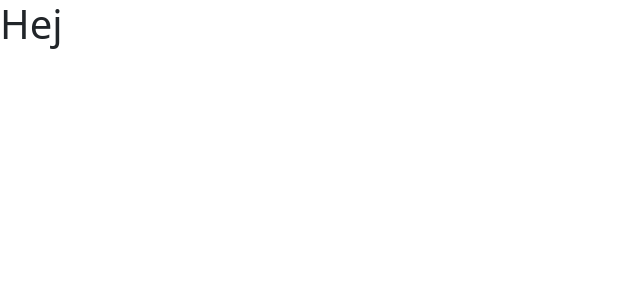
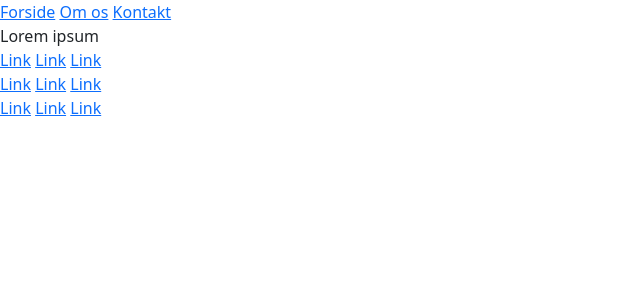
Before and after one commit to Mari400m/EspressoHouse22, a PHP site: page / in a window 1280 px wide. Before the commit the part shown is almost empty. Shown: the top 300 px of the page, without its empty margins (0-640 px from the left). Run offline with PHP 8.4, Linux system fonts and the light colour scheme; style sheets or scripts are compiled from the project's sources; some libraries are stand-ins or nearby versions.

Commit message:
Test for at det virkede

```diff
--- a/index.php
+++ b/index.php
@@ -17,10 +17,32 @@
 
 <body>
 
-<div>
-    <h1>Hej</h1>
+<div class="navigation">
+    <a href="#">Forside</a>
+    <a href="#">Om os</a>
+    <a href="#">Kontakt</a>
 </div>
+    <div>Lorem ipsum</div>
+<div class="main">
 
+    <div class="footer">
+        <div>
+            <a href="#">Link</a>
+            <a href="#">Link</a>
+            <a href="#">Link</a>
+        </div>
+        <div>
+            <a href="#">Link</a>
+            <a href="#">Link</a>
+            <a href="#">Link</a>
+        </div>
+        <div>
+            <a href="#">Link</a>
+            <a href="#">Link</a>
+            <a href="#">Link</a>
+        </div>
+    </div>
+</div>
 
 <script src="node_modules/bootstrap/dist/js/bootstrap.bundle.min.js"></script>
 </body>
```
Also changed, not shown: css/styles.scss (line endings or trailing spaces).
